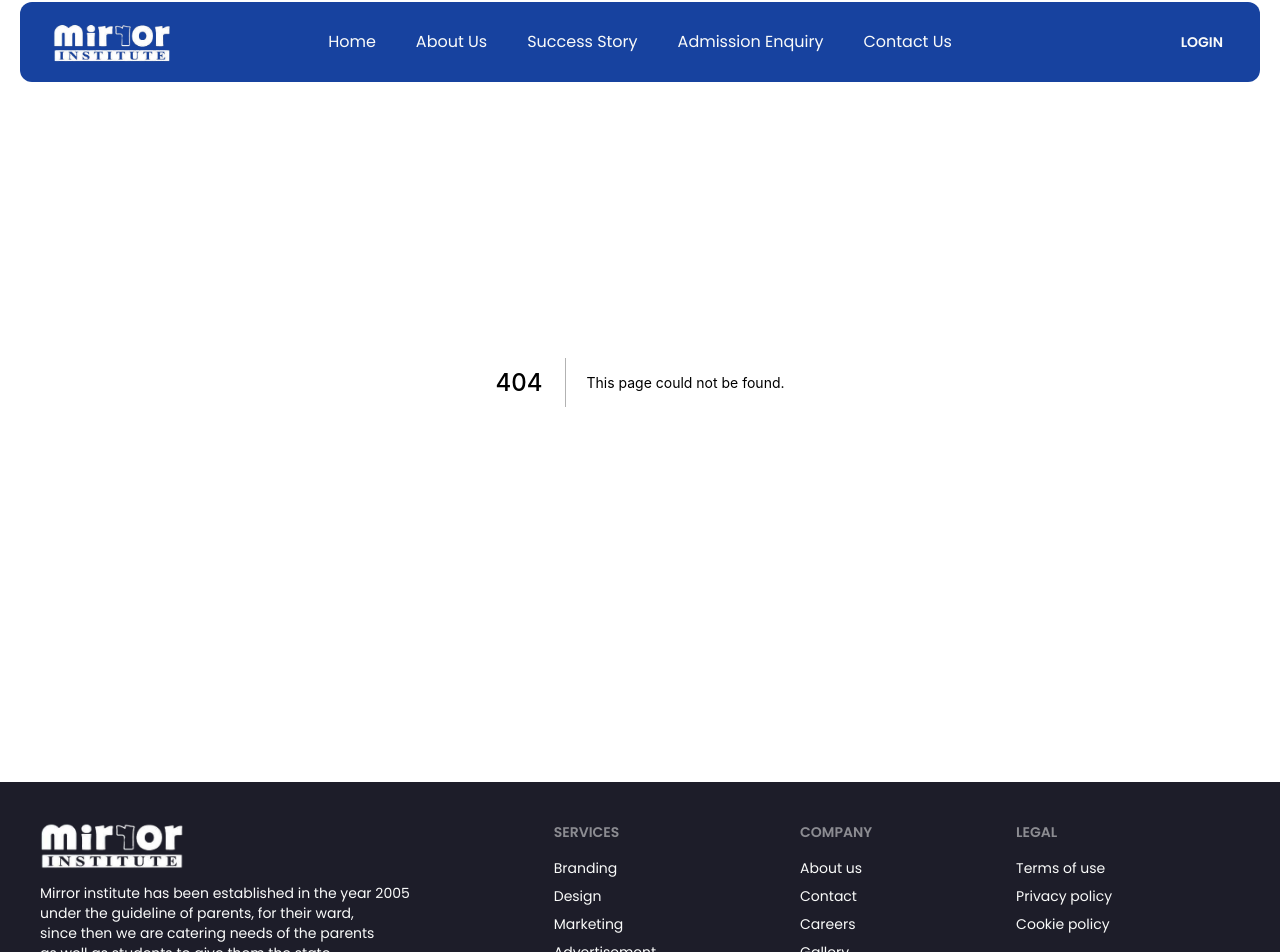
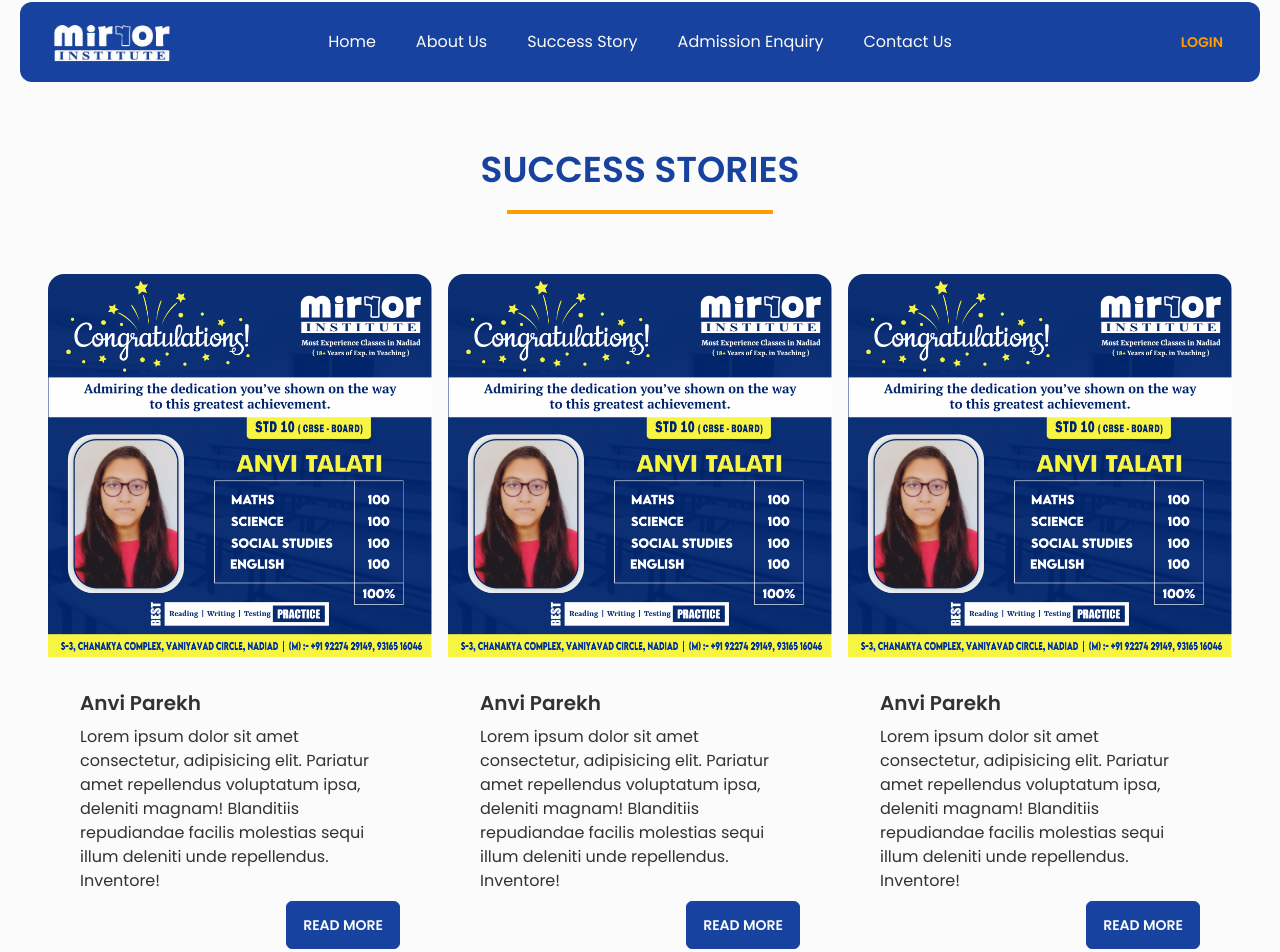
Before and after one commit to sohelshekhIn/Mirror-Site, a Next.js app: page /success-story in a window 1280 px wide. Before the commit this address had no page. Shown: the part 18-970 px from the top of the page. Built offline with nearby package versions, Linux system fonts and the light colour scheme.

Commit message:
Success Story Done

```diff
--- a/components/navbar.js
+++ b/components/navbar.js
@@ -11,7 +11,7 @@
   });
 
   return (
-    <div className="navbar rounded-xl bg-primary text-base-100 px-5">
+    <div className="navbar rounded-xl bg-primary text-base-100 px-5 3xl:px-14">
       <div className="navbar-start">
         <div className="dropdown">
           <label tabIndex="0" className="btn btn-ghost lg:hidden">
@@ -91,7 +91,7 @@
         </ul>
       </div>
       <div className="navbar-end">
-        <button className="btn btn-ghost">
+        <button className="btn btn-ghost text-accent">
           <Link href="/login">Login</Link>
         </button>
       </div>
--- a/pages/about-us.js
+++ b/pages/about-us.js
@@ -1,6 +1,6 @@
 import Image from "next/image";
-import { aboutImageRight, aboutImageBottom } from "../public/images/";
 import { useEffect, useState, useCallback } from "react";
+import { aboutImageBottom, aboutImageRight } from "../public/images";
 
 export default function AboutUs() {
   const useMediaQuery = (width) => {
@@ -31,9 +31,8 @@
   return (
     <>
       <div className="page-layout">
-        <div className="flex flex-row min-h-100 my-16 lg:my-32 flex-wrap">
+        <div className="flex flex-row my-16 lg:my-32 flex-wrap">
           <div className="w-ful mx-auto xl:mx-0 px-0 md:px-28 lg:px-0 lg:w-6/12  xl:pl-[10%] 2xl:pl-[15%] 3xl:pl-[20%]">
-            {/* if targetReached is true show aboutImageRIght or else show aboutImageBottom */}
             {isBreakpoint ? (
               <Image src={aboutImageBottom} alt="about-us-image" />
             ) : (
@@ -44,7 +43,7 @@
             <h1 className="text-heading text-5xl text-primary mb-0">
               About Us
             </h1>
-            <span className="bg-accent w-64 h-1 lg:-mt-5 xl:mt-0"></span>
+            <span className="underline w-64  lg:-mt-5 xl:mt-0"></span>
             <p className="lg:py-2 xl:py-10 mt-10 lg:mt-0 w-full lg:w-9/12 2xl:w-8/12 text-lg">
               mirror institute has been started to render the academic need of
               the central board students. We are trying to keep this institute
--- /dev/null
+++ b/pages/success-story.js
@@ -0,0 +1,47 @@
+import Image from "next/image";
+import { h10 } from "../public/images";
+
+export default function SucccesStory() {
+  return (
+    <div className="page-layout">
+      <div className="min-h-screen my-16 lg:my-32 flex flex-col p-5">
+        <div className="flex flex-col w-2/6 mx-auto">
+          <h1 className="text-heading text-primary align-middle mx-auto">
+            Success Stories
+          </h1>
+          <span className="underline w-8/12 mx-auto"></span>
+        </div>
+        <div className="flex flex-wrap mt-10">
+          <Card />
+          <Card />
+          <Card />
+          <Card />
+          <Card />
+          <Card />
+        </div>
+      </div>
+    </div>
+  );
+}
+
+export function Card() {
+  return (
+    <div class="card w-96 mx-auto my-5 bg-base-100 duration-200 hover:shadow-xl">
+      <figure>
+        <Image src={h10} alt="Shoes" />
+      </figure>
+      <div class="card-body min-h-16">
+        <h2 class="card-title">Anvi Parekh</h2>
+        <p>
+          Lorem ipsum dolor sit amet consectetur, adipisicing elit. Pariatur
+          amet repellendus voluptatum ipsa, deleniti magnam! Blanditiis
+          repudiandae facilis molestias sequi illum deleniti unde repellendus.
+          Inventore!
+        </p>
+        <div class="card-actions justify-end">
+          <button class="btn btn-primary">Read More</button>
+        </div>
+      </div>
+    </div>
+  );
+}
--- a/styles/globals.css
+++ b/styles/globals.css
@@ -37,6 +37,10 @@
   after:top-[60%] after:right-0 after:lg:top-[55%] after:z-10 after:rotate-90 after:lg:right-5 after:bg-no-repeat after:bg-left-bottom after:bg-cover;
 }
 
+.underline {
+  @apply bg-accent h-1;
+}
+
 .debug {
   @apply sm:bg-orange-500 md:bg-cyan-400 lg:bg-red-500 xl:bg-blue-500 2xl:bg-gray-500 3xl:bg-indigo-700;
 }
```
